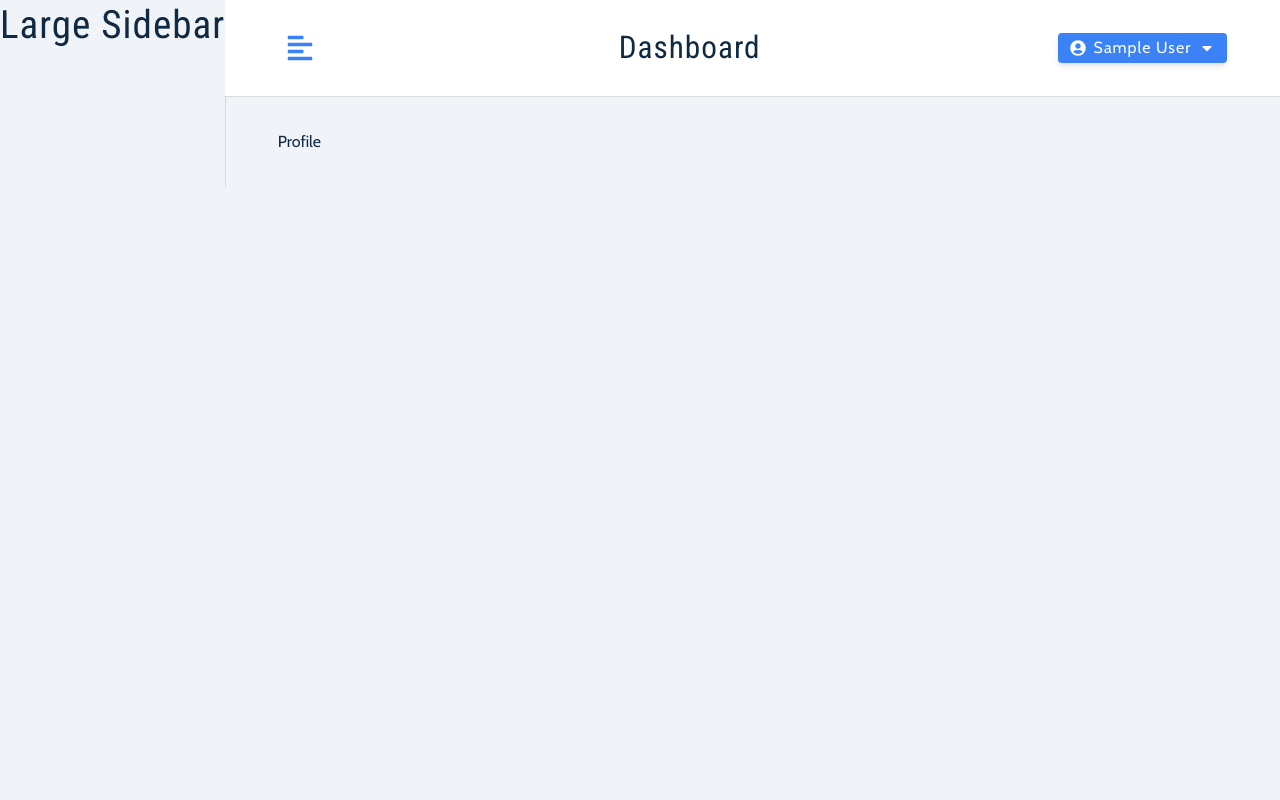
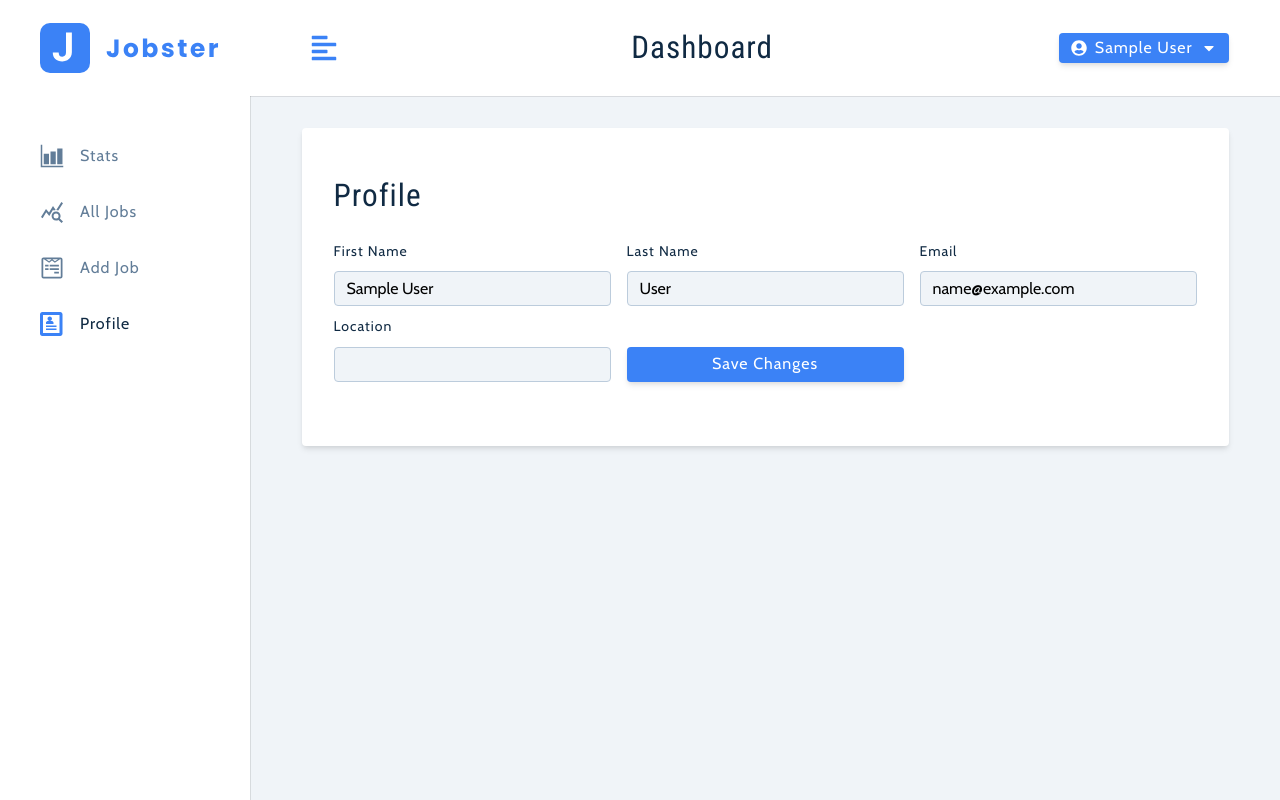
Before and after one commit to retardH/jobster-ts, a React (Vite) app: page /profile in a window 1280 px wide. Built offline with nearby package versions, Linux system fonts and the light colour scheme; sample sign-in values are in the browser's storage.

Commit message:
developed sidebar and header

```diff
--- a/src/App.tsx
+++ b/src/App.tsx
@@ -1,29 +1,32 @@
 import Dashboard from './pages/dashboard';
 import Landing from './pages/Landing';
-import { BrowserRouter, Routes, Route } from 'react-router-dom';
+import {BrowserRouter, Route, Routes} from 'react-router-dom';
 import Register from './pages/Register';
 import Error from './pages/Error';
 import 'react-toastify/dist/ReactToastify.css';
-import { ToastContainer } from 'react-toastify';
+import {ToastContainer} from 'react-toastify';
 import Layout from "./components/layout";
 import AllJobs from "./pages/dashboard/AllJobs.tsx";
 import AddJob from "./pages/dashboard/AddJob.tsx";
 import Profile from "./pages/dashboard/Profile.tsx";
+import ProtectedRoute from "./pages/ProtectedRoute.tsx";
 
 function App() {
     return (
         <BrowserRouter>
-      <ToastContainer position="top-center" autoClose={2000} />
+            <ToastContainer position="top-center" autoClose={2000}/>
             <Routes>
-        <Route path="/" element={<Layout />}>
-            <Route index element={<Dashboard />} />
-            <Route path="all-jobs" element={<AllJobs />} />
-            <Route path="add-job" element={<AddJob />} />
-            <Route path="profile" element={<Profile />} />
+                <Route path="/" element={<ProtectedRoute>
+                    <Layout/>
+                </ProtectedRoute>}>
+                    <Route index element={<Dashboard/>}/>
+                    <Route path="all-jobs" element={<AllJobs/>}/>
+                    <Route path="add-job" element={<AddJob/>}/>
+                    <Route path="profile" element={<Profile/>}/>
                 </Route>
-        <Route path="/landing" element={<Landing />} />
-        <Route path="/register" element={<Register />} />
-        <Route path="*" element={<Error />} />
+                <Route path="/landing" element={<Landing/>}/>
+                <Route path="/register" element={<Register/>}/>
+                <Route path="*" element={<Error/>}/>
             </Routes>
         </BrowserRouter>
     );
--- a/src/assets/wrappers/DashboardFormPage.tsx
+++ b/src/assets/wrappers/DashboardFormPage.tsx
@@ -63,6 +63,6 @@ const Wrapper = styled.section`
       margin-top: 0;
     }
   }
-`
+`;
 
 export default Wrapper
--- /dev/null
+++ b/src/components/NavLinks.tsx
@@ -0,0 +1,18 @@
+import links from "../utils/links.tsx";
+import {NavLink} from "react-router-dom";
+
+type NavLinksProps = {
+    toggleSidebar: () => void;
+}
+const NavLinks = ({toggleSidebar}: NavLinksProps) => {
+    return <div className='nav-links'>
+        {links.map((link) => (
+            <NavLink key={link.id} onClick={toggleSidebar} to={link.path} className={({isActive}) => isActive ? 'nav-link active' : 'nav-link'}>
+                <span className="icon">{link.icon}</span>
+                {link.text}
+            </NavLink>
+        ))}
+    </div>
+};
+
+export default NavLinks;
--- a/src/components/layout/Header.tsx
+++ b/src/components/layout/Header.tsx
@@ -1,16 +1,27 @@
 import styled from "styled-components";
 import { FaAlignLeft, FaUserCircle, FaCaretDown } from 'react-icons/fa';
 import Logo from "../Logo.tsx";
-import {useSelector} from "react-redux";
+import {useDispatch, useSelector} from "react-redux";
 import {RootState} from "../../features/store.ts";
 import {useState} from "react";
+import {logoutUser, toggleSidebarOpen} from "../../features/user/userSlice.ts";
 const Header = () => {
     const {user} = useSelector((state: RootState) => state.user);
+    const dispatch = useDispatch();
     const [isDropdownOpen, setIsDropdownOpen] = useState(false);
     const toggleDropdown = () => setIsDropdownOpen(!isDropdownOpen);
+
+    const toggleSidebar = () => {
+        dispatch(toggleSidebarOpen());
+    };
+
+    const logoutButtonHandler = () => {
+        dispatch(logoutUser());
+    };
+
     return <Wrapper>
         <div className="nav-center">
-            <button type="button" className="toggle-btn" onClick={() => console.log('toggle sidebar')}>
+            <button type="button" className="toggle-btn" onClick={toggleSidebar}>
                 <FaAlignLeft />
             </button>
             <div>
@@ -24,7 +35,7 @@ const Header = () => {
                     <FaCaretDown />
                 </button>
                 <div className={`dropdown ${isDropdownOpen && "show-dropdown"}`}>
-                    <button type="button" className="dropdown-btn">
+                    <button type="button" className="dropdown-btn" onClick={logoutButtonHandler}>
                         logout
                     </button>
                 </div>
--- a/src/components/layout/LargeSidebar.tsx
+++ b/src/components/layout/LargeSidebar.tsx
@@ -1,8 +1,26 @@
 import styled from "styled-components";
+import {useSelector} from "react-redux";
+import {RootState} from "../../features/store.ts";
+import Logo from "../Logo.tsx";
+import NavLinks from "../NavLinks.tsx";
 
 const LargeSidebar = () => {
+    const { isSidebarOpen } = useSelector((state: RootState) => state.user);
     return <Wrapper>
-        <h2>Large Sidebar</h2>
+        <div
+            className={
+                isSidebarOpen
+                    ? 'sidebar-container '
+                    : 'sidebar-container show-sidebar'
+            }
+        >
+            <div className='content'>
+                <header>
+                    <Logo />
+                </header>
+                <NavLinks toggleSidebar={() => {}}/>
+            </div>
+        </div>
     </Wrapper>
 };
 
--- a/src/components/layout/SmallSidebar.tsx
+++ b/src/components/layout/SmallSidebar.tsx
@@ -1,8 +1,28 @@
 import styled from "styled-components";
-
+import { FaTimes } from "react-icons/fa";
+import Logo from "../Logo.tsx";
+import {useDispatch, useSelector} from "react-redux";
+import {RootState} from "../../features/store.ts";
+import {toggleSidebarOpen} from "../../features/user/userSlice.ts";
+import NavLinks from "../NavLinks.tsx";
 const SmallSidebar = () => {
+    const { isSidebarOpen } = useSelector((state: RootState) => state.user);
+    const dispatch = useDispatch();
+    const toggleSidebar = () => {
+        dispatch(toggleSidebarOpen());
+    }
     return <Wrapper>
-        <h2>Small Sidebar</h2>
+        <div className={`sidebar-container ${isSidebarOpen && 'show-sidebar'}`}>
+            <div className='content'>
+                <button className='close-btn' onClick={toggleSidebar}>
+                    <FaTimes />
+                </button>
+                <header>
+                    <Logo />
+                </header>
+                <NavLinks toggleSidebar={toggleSidebar} />
+            </div>
+        </div>
     </Wrapper>
 };
 
--- a/src/pages/ProtectedRoute.tsx
+++ b/src/pages/ProtectedRoute.tsx
@@ -1,7 +1,18 @@
 import React from 'react';
+import {useSelector} from "react-redux";
+import {RootState} from "../features/store.ts";
+import {Navigate} from "react-router-dom";
 
-const ProtectedRoute = () => {
-  return <div>ProtectedRoute</div>;
+type ProtectedRouteProps = {
+  children: React.ReactNode;
+}
+const ProtectedRoute = ({ children }: ProtectedRouteProps) => {
+  const { user } = useSelector((state: RootState) => state.user);
+  return (
+      <>
+        {user ? children : <Navigate to="/register" replace />}
+      </>
+  );
 };
 
 export default ProtectedRoute;
--- a/src/pages/dashboard/Profile.tsx
+++ b/src/pages/dashboard/Profile.tsx
@@ -1,5 +1,137 @@
+import styled from "styled-components";
+import {useDispatch, useSelector} from "react-redux";
+import {RootState} from "../../features/store.ts";
+import {useState} from "react";
+import FormRow from "../../components/FormRow.tsx";
+
 const Profile = () => {
-    return <div>Profile</div>
+    const { isLoading, user } = useSelector((state: RootState) => state.user);
+    const dispatch = useDispatch();
+
+    const [userData, setUserData] = useState({
+        name: user?.name,
+        lastName: user?.lastName,
+        location: user?.location,
+        email: user?.email
+    });
+
+    const handleUserDataChange = (e: React.ChangeEvent<HTMLInputElement | HTMLTextAreaElement>) => {
+        setUserData({
+          ...userData,
+            [e.target.name]: e.target.value
+        });
+    }
+
+    const handleSubmit = (e: React.ChangeEvent<HTMLFormElement>) => {
+        e.preventDefault();
+        // dispatch(updateUserData(userData));
+        console.log(userData);
+    }
+
+    return <Wrapper>
+        <form className='form' onSubmit={handleSubmit}>
+            <h3>profile</h3>
+
+            <div className='form-center'>
+                <FormRow
+                    labelText='first name'
+                    type='text'
+                    name='name'
+                    value={userData.name as string}
+                    handleChange={handleUserDataChange}
+                />
+                <FormRow
+                    type='text'
+                    labelText='last name'
+                    name='lastName'
+                    value={userData.lastName as string}
+                    handleChange={handleUserDataChange}
+                />
+                <FormRow
+                    labelText='email'
+                    type='email'
+                    name='email'
+                    value={userData.email as string}
+                    handleChange={handleUserDataChange}
+                />
+                <FormRow
+                    labelText='location'
+                    type='text'
+                    name='location'
+                    value={userData.location as string}
+                    handleChange={handleUserDataChange}
+                />
+                <button className='btn btn-block' type='submit' disabled={isLoading}>
+                    {isLoading ? 'Please Wait...' : 'save changes'}
+                </button>
+            </div>
+        </form>
+    </Wrapper>
 };
 
 export default Profile;
+
+const Wrapper = styled.section`
+  border-radius: var(--borderRadius);
+  width: 100%;
+  background: var(--white);
+  padding: 3rem 2rem 4rem;
+  box-shadow: var(--shadow-2);
+  h3 {
+    margin-top: 0;
+  }
+  .form {
+    margin: 0;
+    border-radius: 0;
+    box-shadow: none;
+    padding: 0;
+    max-width: 100%;
+    width: 100%;
+  }
+  .form-row {
+    margin-bottom: 0;
+  }
+  .form-center {
+    display: grid;
+    row-gap: 0.5rem;
+  }
+  .form-center button {
+    align-self: end;
+    height: 35px;
+    margin-top: 1rem;
+  }
+  .btn-container {
+    display: grid;
+    grid-template-columns: 1fr 1fr;
+    column-gap: 1rem;
+    align-self: flex-end;
+    margin-top: 0.5rem;
+    button {
+      height: 35px;
+    }
+  }
+  .clear-btn {
+    background: var(--grey-500);
+  }
+  .clear-btn:hover {
+    background: var(--black);
+  }
+  @media (min-width: 992px) {
+    .form-center {
+      grid-template-columns: 1fr 1fr;
+      align-items: center;
+      column-gap: 1rem;
+    }
+    .btn-container {
+      margin-top: 0;
+    }
+  }
+  @media (min-width: 1120px) {
+    .form-center {
+      grid-template-columns: 1fr 1fr 1fr;
+    }
+    .form-center button {
+      margin-top: 0;
+    }
+  }
+`;
--- /dev/null
+++ b/src/utils/links.tsx
@@ -0,0 +1,41 @@
+import { IoBarChartSharp } from 'react-icons/io5';
+import { MdQueryStats } from 'react-icons/md';
+import { FaWpforms } from 'react-icons/fa';
+import { ImProfile } from 'react-icons/im';
+import React from "react";
+
+type Link = {
+    id: number;
+    text: string;
+    path: string;
+    icon: React.ReactNode;
+}
+
+const links: Link[] = [
+    {
+        id: 1,
+        text: 'stats',
+        path: '/',
+        icon: <IoBarChartSharp />,
+    },
+    {
+        id: 2,
+        text: 'all jobs',
+        path: 'all-jobs',
+        icon: <MdQueryStats />,
+    },
+    {
+        id: 3,
+        text: 'add job',
+        path: 'add-job',
+        icon: <FaWpforms />,
+    },
+    {
+        id: 4,
+        text: 'profile',
+        path: 'profile',
+        icon: <ImProfile />,
+    },
+];
+
+export default links;
```
Also changed, not shown: src/features/user/userSlice.ts (+11 -3 lines), 1 other file (tests, documents, lock files or other folders). Lines whose indentation alone changed are shown as unchanged.
